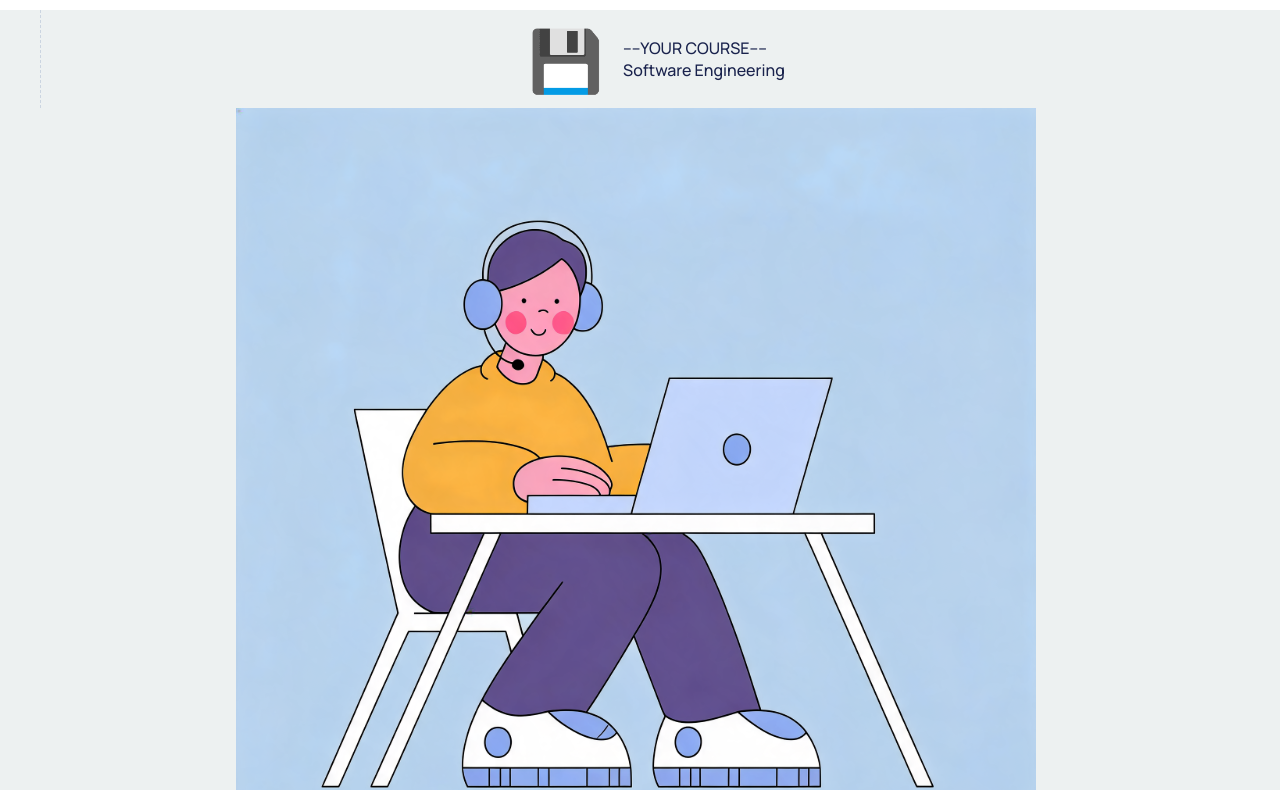
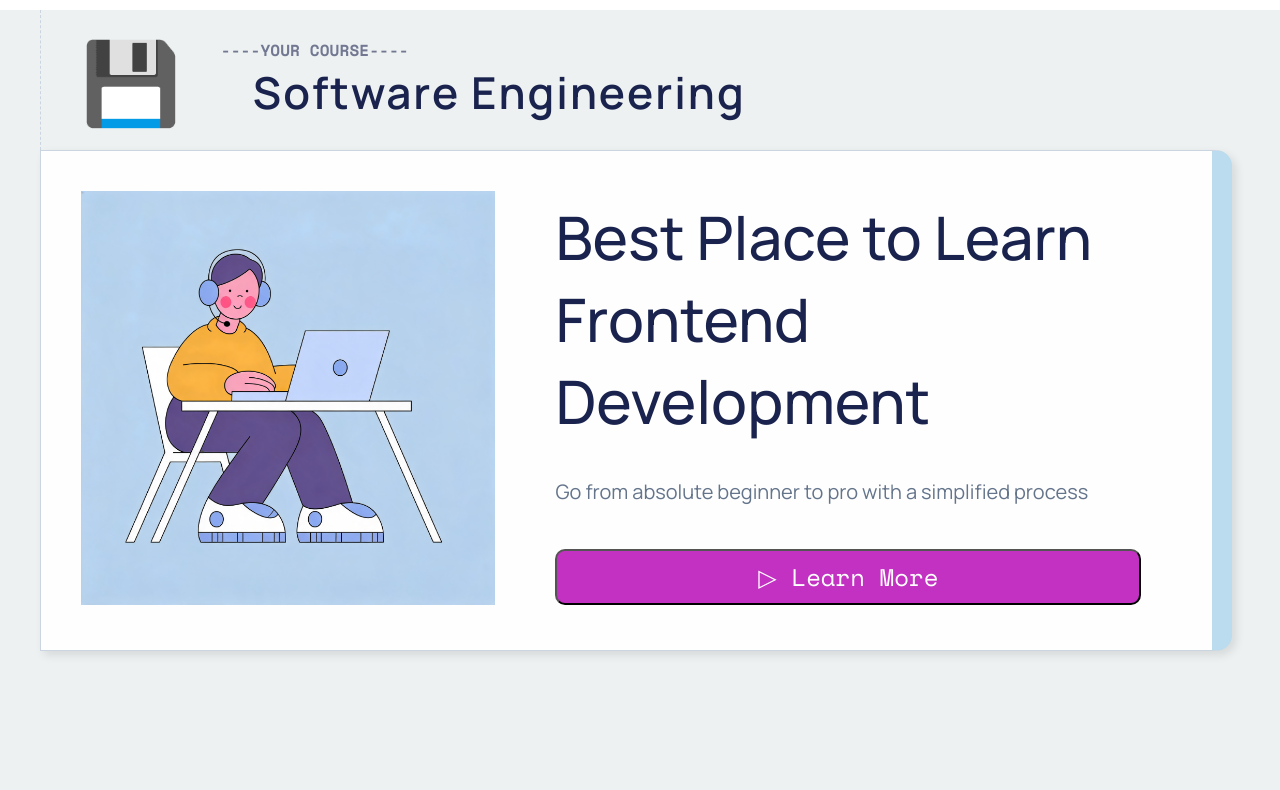
Before and after one commit to alex777-L/mini-project, a plain HTML site: page index.html in a window 1280 px wide. Shown: the part 50-840 px from the top of the page. After the commit the page ends 800 px from the top, so only its background shows below. Drawn offline with nearby package versions, Linux system fonts and the light colour scheme.

Commit message:
finished hero card

```diff
--- a/style.css
+++ b/style.css
@@ -1,4 +1,4 @@
-@import url('https://fonts.googleapis.com/css2?family=Manrope:wght@200..800&family=Space+Mono:ital,wght@0,400;0,700;1,400;1,700&display=swap');
+@import url("https://fonts.googleapis.com/css2?family=Manrope:wght@200..800&family=Space+Mono:ital,wght@0,400;0,700;1,400;1,700&display=swap");
 
 /* font-family: "Space Mono", monospace; */
 * {
@@ -9,7 +9,7 @@
   font-weight: 500;
 }
 
-body{
+body {
   background-color: #edf1f1;
   color: #1a234d;
 
@@ -17,26 +17,29 @@ body{
   font-weight: 500;
 }
 
-a{
+a {
   color: #1a234d;
   font-size: 20px;
   font-weight: 300;
   text-underline-offset: 4px;
   text-decoration-thickness: 1px;
-
 }
 
-ul{
+ul {
   display: flex;
 }
 
-li{
+li {
   list-style-type: none;
   padding-left: 16px;
 }
 
-h1{
+h1 {
   font-size: 60px;
+}
+
+img {
+  width: 100%;
 }
 /*
 Nav
@@ -49,20 +52,18 @@ Nav
   align-items: center;
   padding: 8px 24px 12px;
   background-color: white;
-
 }
 
 .logo {
   display: flex;
   gap: 4px;
   align-items: center;
-
 }
 .logo__img {
   width: 40px;
   margin-top: 8px;
 }
-.logo__text{
+.logo__text {
   font-size: 20px;
   font-weight: 200;
 }
@@ -73,10 +74,9 @@ header
 
 */
 
-header{
+header {
   width: 100%;
   margin: 0 auto;
-
 }
 
 .row {
@@ -88,20 +88,82 @@ header{
   justify-content: center;
   padding-right: 8px;
 }
-.hero__img--wrapper  {
-    display: flex;
-    justify-content: center;
-}
 
 .row__course {
   border-left: 1px dashed #cbd5e1;
-
 }
 .course {
   display: flex;
   justify-content: start;
-    margin-left:40px;
+  width: 100%;
+  margin-left: 40px;
   gap: 20px;
   align-items: center;
   padding: 8px 0;
 }
+.course__icon {
+  font-size: 80px;
+}
+
+.course__text {
+  padding: 20px;
+}
+
+.course__selection {
+  font-family: "Space Mono", monospace;
+  font-weight: bold;
+  color: #727892;
+  letter-spacing: 0.1px;
+}
+
+.course__title {
+  font-weight: 600;
+  font-size: 44px;
+  margin-left: 32px;
+  letter-spacing: 2px;
+}
+
+.hero {
+  border: 1.5px solid #cbd5e1;
+  border-right: 20px solid #badcee;
+  border-radius: 0 16px 16px 0;
+  padding: 40px;
+  box-shadow: 4px 4px 10px rgba(0, 0, 0, 0.1);
+  width: 100%;
+  max-width: 1200px;
+  margin: 0 auto;
+  margin-bottom: 30px;
+  display: flex;
+  align-items: center;
+  justify-content: space-between;
+  background-color: #fefefe;
+}
+
+.hero__img--wrapper {
+  max-width: 540px;
+}
+
+.hero__description {
+  margin-left: 60px;
+  display: flex;
+  flex-direction: column;
+  gap: 20px;
+}
+.subheader {
+  font-size: 20px;
+  margin: 16px 0 24px 0;
+  font-weight: 400;
+  color: #64748b;
+}
+
+button {
+  background-color: #c231c2;
+  width: 95%;
+  color: white;
+  padding: 8px 16px;
+  font-size: 24px;
+  cursor: pointer;
+  border-radius: 10px;
+  font-family: "Space Mono", monospace;
+  margin: 0 auto;
+}
```
Lines whose indentation alone changed are shown as unchanged.
